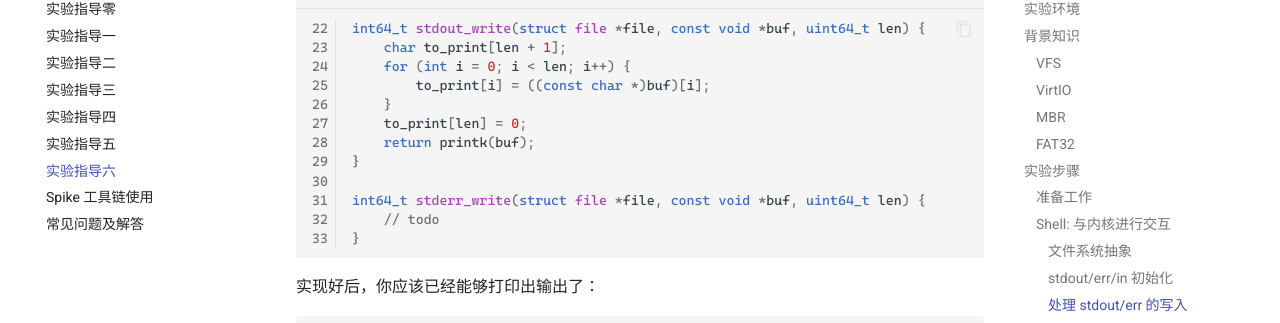
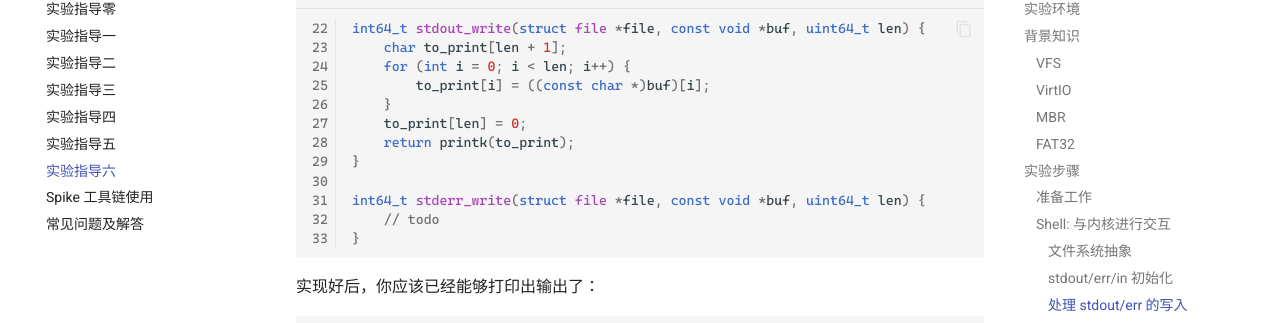
Before and after one commit to ZJU-SEC/os24fall-stu, an MkDocs documentation site: the page built from docs/lab6.md, in a window 1280 px wide and 900 px high, scrolled down 6308 px. Shown: the part 126-449 px from the top of the window. Built offline with MkDocs 1.6.1 and Material for MkDocs 9.7.7, drawn with Linux system fonts in a browser that asks for light colours; some web fonts are replaced; comment, search, counter and statistics services are not loaded.

Commit message:
fix(lab6): typo

```diff
--- a/docs/lab6.md
+++ b/docs/lab6.md
@@ -252,7 +252,7 @@ int64_t stdout_write(struct file *file, const void *buf, uint64_t len) {
         to_print[i] = ((const char *)buf)[i];
     }
     to_print[len] = 0;
-    return printk(buf);
+    return printk(to_print);
 }
 
 int64_t stderr_write(struct file *file, const void *buf, uint64_t len) {
```
